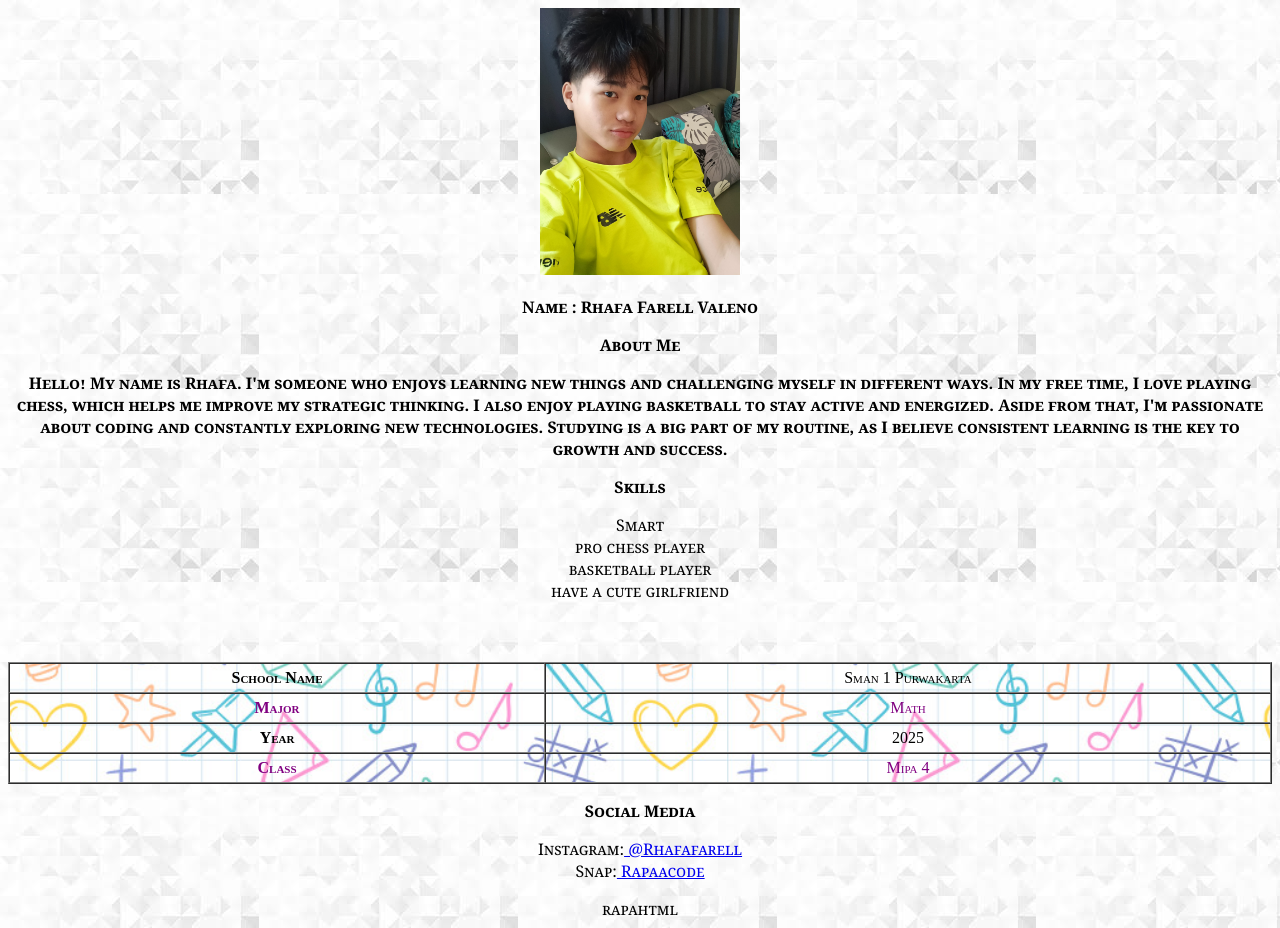
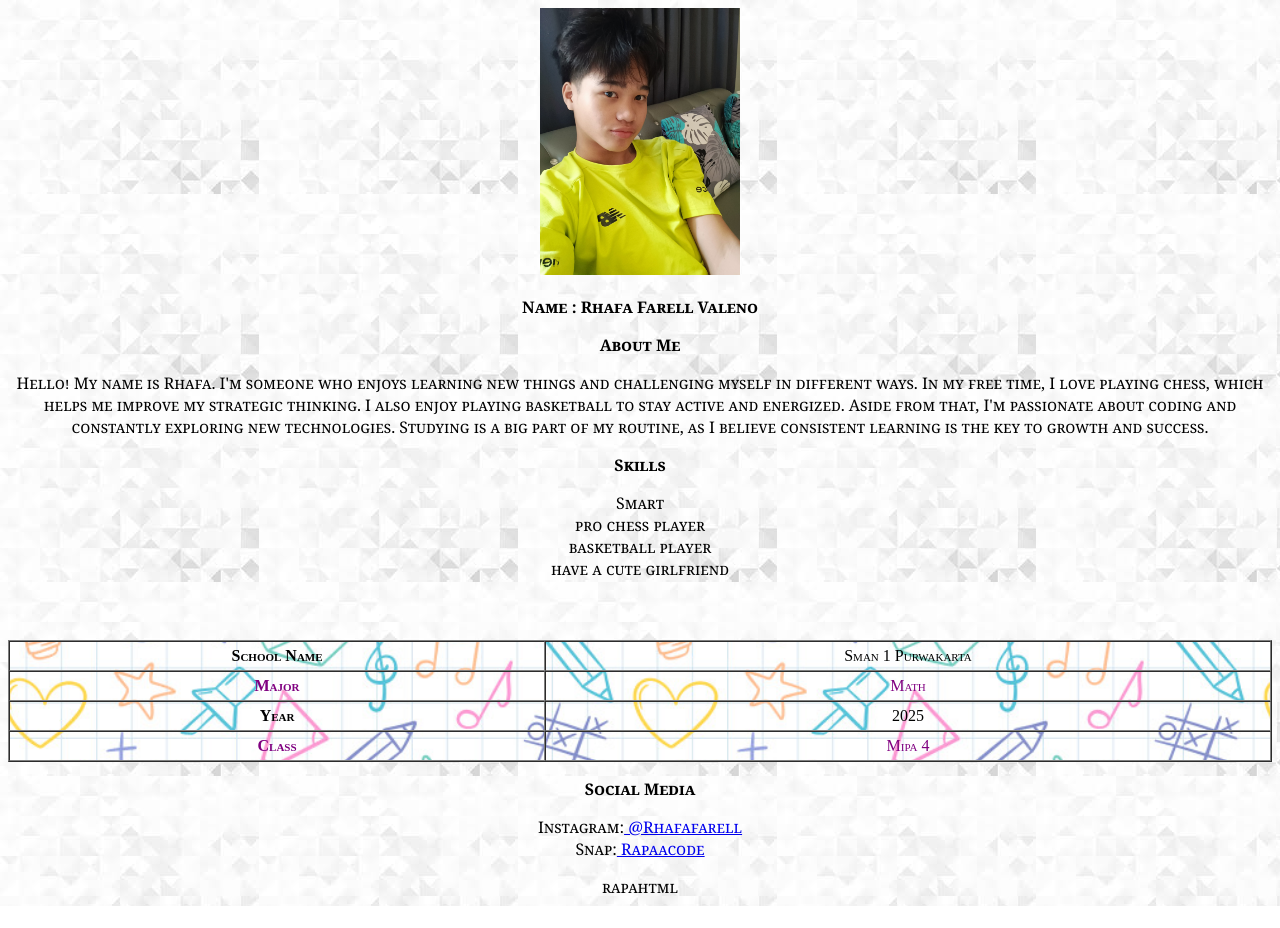
Before and after one commit to rapacode/code, a plain HTML site: page index.html in a window 1280 px wide. After the commit the page ends 906 px from the top, so only its background shows below. Drawn offline with Linux system fonts and the light colour scheme.

Commit message:
Update style.css

```diff
--- a/style.css
+++ b/style.css
@@ -37,5 +37,5 @@ li
 
 
 .y{
-	font-weight:none;
+	font-weight:normal;
 }
```
